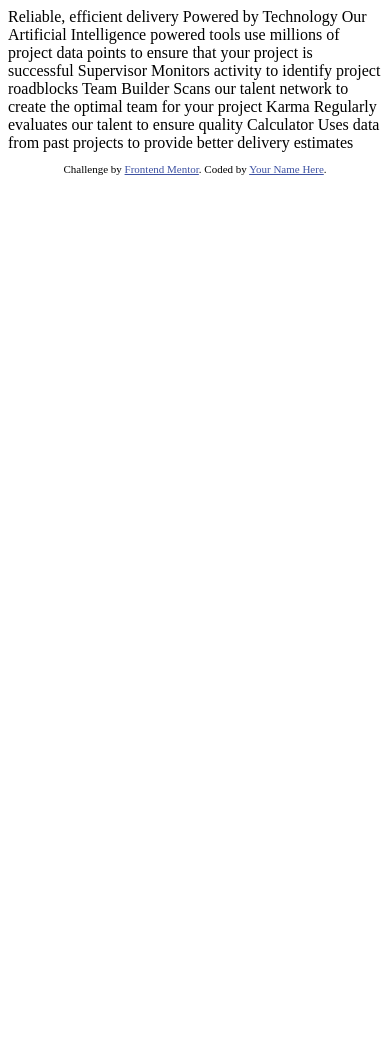
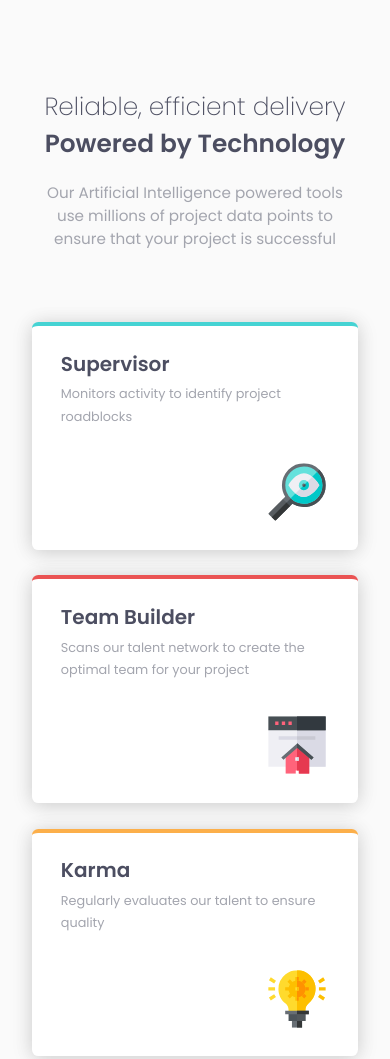
Before and after one commit to curiousmind04/Four-Card-Feature-Section, a plain HTML site: page index.html in a window 390 px wide. Shown: the top 1059 px of the page. Before the commit the page ends 844 px from the top, so only its background shows below. Drawn offline with Linux system fonts and the light colour scheme.

Commit message:
first solution for mobile

```diff
--- a/index.html
+++ b/index.html
@@ -1,45 +1,66 @@
 <!DOCTYPE html>
 <html lang="en">
   <head>
-  <meta charset="UTF-8">
-  <meta name="viewport" content="width=device-width, initial-scale=1.0"> <!-- displays site properly based on user's device -->
+    <meta charset="UTF-8" />
+    <meta name="viewport" content="width=device-width, initial-scale=1.0" />
+    <!-- displays site properly based on user's device -->
 
-  <link rel="icon" type="image/png" sizes="32x32" href="./images/favicon-32x32.png">
+    <link
+      rel="icon"
+      type="image/png"
+      sizes="32x32"
+      href="./images/favicon-32x32.png"
+    />
 
-  <title>Frontend Mentor | Four card feature section</title>
-
-  <!-- Feel free to remove these styles or customise in your own stylesheet 👍 -->
-  <style>
-    .attribution { font-size: 11px; text-align: center; }
-    .attribution a { color: hsl(228, 45%, 44%); }
-  </style>
+    <title>Four Card Feature Section</title>
+    <link rel="stylesheet" href="main.css" />
   </head>
   <body>
-
-  Reliable, efficient delivery
-  Powered by Technology
-
-  Our Artificial Intelligence powered tools use millions of project data points
-  to ensure that your project is successful
-
-  Supervisor
-  Monitors activity to identify project roadblocks
-
-  Team Builder
-  Scans our talent network to create the optimal team for your project
-
-  Karma
-  Regularly evaluates our talent to ensure quality
-
-  Calculator
+    <main>
+      <h1>
+        Reliable, efficient delivery <br /><span>Powered by Technology</span>
+      </h1>
+      <p class="intro-paragraph">
+        Our Artificial Intelligence powered tools use millions of project data
+        points to ensure that your project is successful
+      </p>
+      <div class="cards-container">
+        <div class="card" id="card1">
+          <h2>Supervisor</h2>
+          <p>Monitors activity to identify project roadblocks</p>
+          <div class="icon-container">
+            <img src="images/icon-supervisor.svg" alt="supervisor icon" />
+          </div>
+        </div>
+        <div class="middle-cards">
+          <div class="card" id="card2">
+            <h2>Team Builder</h2>
+            <p>
+              Scans our talent network to create the optimal team for your
+              project
+            </p>
+            <div class="icon-container">
+              <img src="images/icon-team-builder.svg" alt="team builder icon" />
+            </div>
+          </div>
+          <div class="card" id="card3">
+            <h2>Karma</h2>
+            <p>Regularly evaluates our talent to ensure quality</p>
+            <div class="icon-container">
+              <img src="images/icon-karma.svg" alt="karma icon" />
+            </div>
+          </div>
+        </div>
+        <div class="card" id="card4">
+          <h2>Calculator</h2>
+          <p>
             Uses data from past projects to provide better delivery estimates
-
-
-  <footer>
-    <p class="attribution">
-      Challenge by <a href="https://www.frontendmentor.io?ref=challenge" target="_blank">Frontend Mentor</a>.
-      Coded by <a href="#">Your Name Here</a>.
           </p>
-  </footer>
+          <div class="icon-container">
+            <img src="images/icon-calculator.svg" alt="calculator icon" />
+          </div>
+        </div>
+      </div>
+    </main>
   </body>
 </html>
--- /dev/null
+++ b/main.css
@@ -0,0 +1,86 @@
+@import url("https://fonts.googleapis.com/css2?family=Poppins:wght@200;400;600&display=swap");
+
+* {
+  box-sizing: border-box;
+  padding: 0;
+  margin: 0;
+}
+
+body {
+  background: hsl(0, 0%, 98%);
+  font-family: "Poppins", sans-serif;
+  font-size: 0.9375rem;
+  text-align: center;
+}
+
+main {
+  padding: 5.5rem 2rem 4rem 2rem;
+}
+
+h1 {
+  color: hsl(234, 12%, 34%);
+  font-size: 1.55rem;
+  font-weight: 200;
+}
+
+h1 span {
+  color: hsl(234, 12%, 34%);
+  font-weight: 600;
+}
+
+p {
+  color: hsl(229, 6%, 66%);
+}
+
+.intro-paragraph {
+  font-size: 0.95rem;
+  margin: 1.2rem 0 4.5rem 0;
+}
+
+.card {
+  background: #fff;
+  border-radius: 0.4rem;
+  margin-bottom: 1.6rem;
+  padding: 1.4rem 1.8rem 1.6rem 1.8rem;
+  text-align: left;
+  box-shadow: -2px 2px 20px rgba(0, 0, 0, 0.1), 2px 2px 20px rgba(0, 0, 0, 0.1);
+}
+
+#card1 {
+  border-top: 4px solid hsl(180, 62%, 55%);
+}
+
+#card2 {
+  border-top: 4px solid hsl(0, 78%, 62%);
+}
+
+#card3 {
+  border-top: 4px solid hsl(34, 97%, 64%);
+}
+
+#card4 {
+  border-top: 4px solid hsl(212, 86%, 64%);
+}
+
+h2 {
+  color: hsl(234, 12%, 34%);
+  font-size: 1.25rem;
+  margin-bottom: 0.3rem;
+}
+
+.card p {
+  font-size: 0.8rem;
+  line-height: 1.4rem;
+  margin-bottom: 2rem;
+}
+
+.icon-container {
+  width: 100%;
+  display: flex;
+  justify-content: end;
+  align-items: center;
+}
+
+.icon-container img {
+  transform: scale(0.9);
+}
```
Lines whose indentation alone changed are shown as unchanged.
